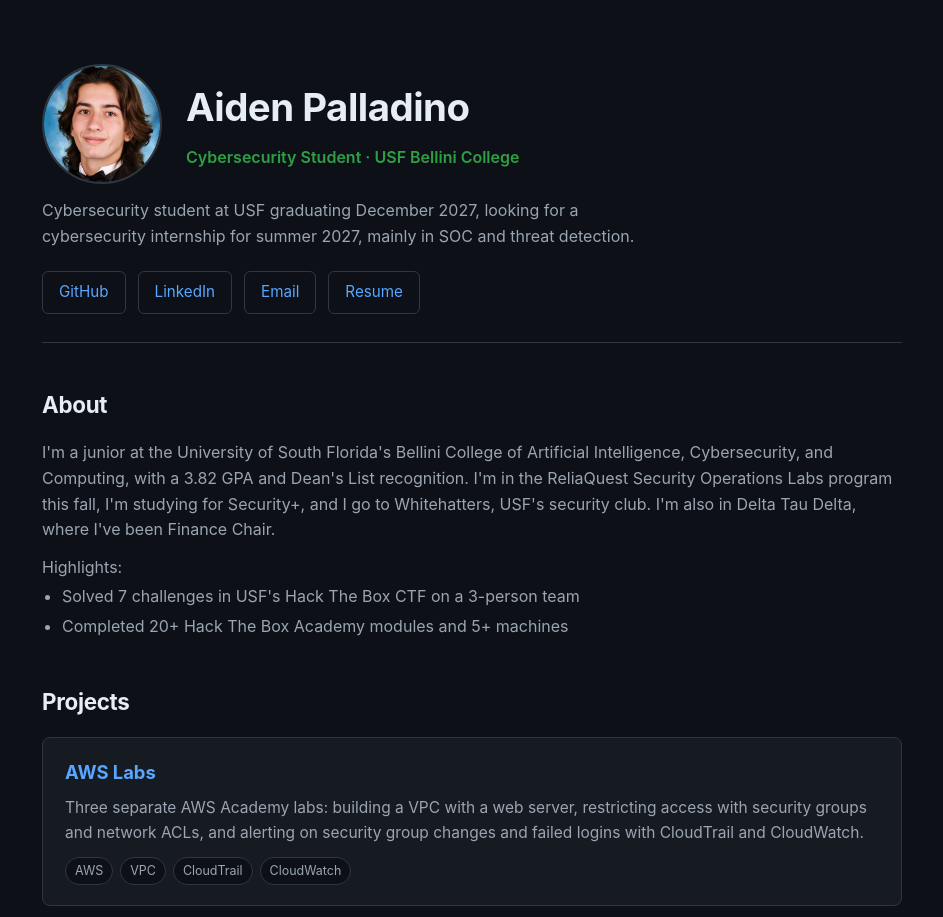
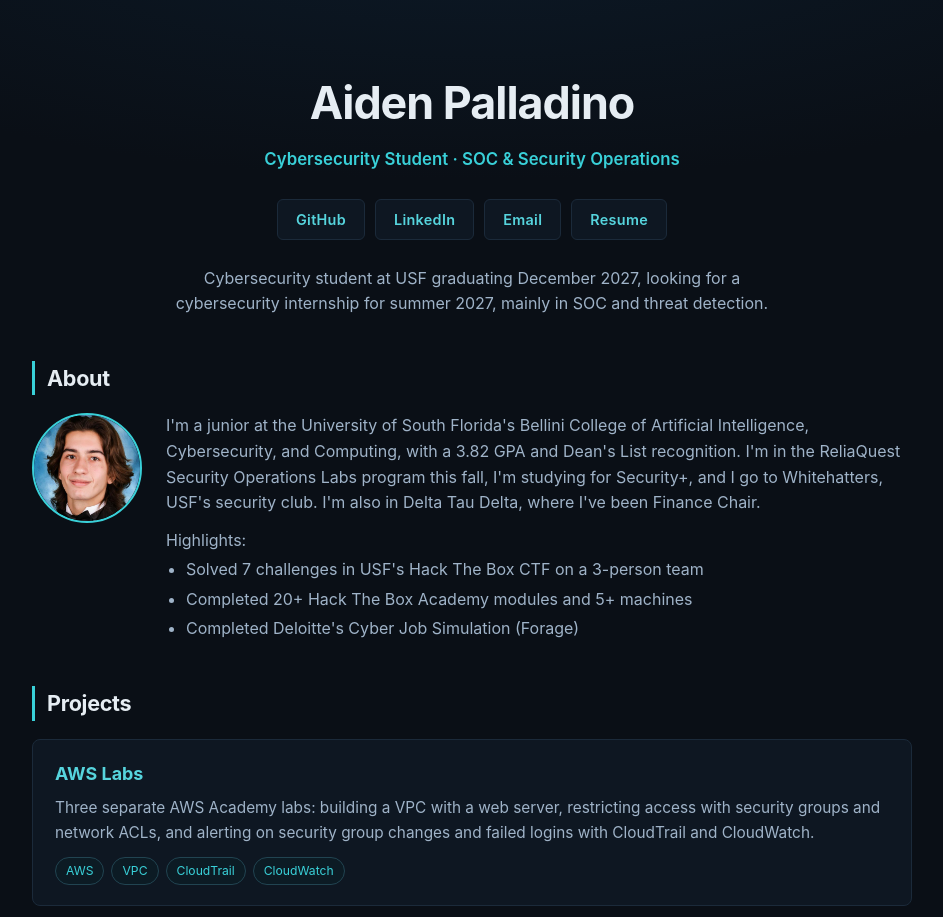
Before and after one commit to AidenPalladino/AidenPalladino.github.io, a plain HTML site: page index.html in a window 1280 px wide. Shown: the top 917 px of the page, without its empty margins (168-1111 px from the left). Drawn offline with Linux system fonts and the light colour scheme.

Commit message:
Redesign portfolio with cyan theme

```diff
--- a/index.html
+++ b/index.html
@@ -6,85 +6,93 @@
 <title>Aiden Palladino</title>
 <style>
   :root{
-    --bg:#0d1117; --panel:#161b22; --border:#30363d;
-    --text:#e6edf3; --muted:#9aa5b1; --accent:#2ea043; --link:#58a6ff;
+    --bg:#0a0f16; --panel:#0e1722; --border:#1b2a3a;
+    --text:#e6edf3; --muted:#9fb3c8; --accent:#39d0d8; --accent2:#1f6feb; --link:#56d4dd;
   }
   *{box-sizing:border-box;margin:0;padding:0}
   body{
-    background:var(--bg); color:var(--text);
+    background:radial-gradient(1200px 400px at 50% -100px,#0c1a28 0,var(--bg) 70%);
+    color:var(--text);
     font-family:-apple-system,BlinkMacSystemFont,"Segoe UI",Roboto,Helvetica,Arial,sans-serif;
-    line-height:1.6; padding:0 16px;
+    line-height:1.6; padding:0 16px; min-height:100vh;
   }
-  .wrap{max-width:860px; margin:0 auto; padding:64px 0}
-  header{border-bottom:1px solid var(--border); padding-bottom:28px; margin-bottom:40px}
-  h1{font-size:2.4rem; letter-spacing:-0.5px}
-  .tagline{color:var(--accent); font-weight:600; margin-top:6px}
-  .intro{color:var(--muted); margin-top:14px; max-width:620px}
-  .links{margin-top:22px; display:flex; gap:12px; flex-wrap:wrap}
+  .wrap{max-width:880px; margin:0 auto; padding:40px 0 64px}
+  .masthead{text-align:center; padding:28px 0 6px}
+  .masthead h1{font-size:2.8rem; letter-spacing:-1px; font-weight:700}
+  .role{color:var(--accent); font-weight:600; margin-top:6px; font-size:1.05rem}
+  .links{margin-top:20px; display:flex; gap:10px; flex-wrap:wrap; justify-content:center}
   .links a{
     color:var(--link); text-decoration:none; border:1px solid var(--border);
-    padding:8px 16px; border-radius:6px; font-size:0.95rem; transition:border-color .15s
+    background:var(--panel); padding:8px 18px; border-radius:6px; font-size:0.9rem;
+    font-weight:600; letter-spacing:.3px; transition:border-color .15s,color .15s
   }
-  .links a:hover{border-color:var(--link)}
-  h2{font-size:1.4rem; margin:44px 0 18px; letter-spacing:-0.3px}
+  .links a:hover{border-color:var(--accent); color:var(--accent)}
+  .intro{color:var(--muted); margin:26px auto 0; max-width:640px; text-align:center}
+  h2{
+    font-size:1.35rem; margin:44px 0 18px; letter-spacing:-0.3px;
+    padding-left:12px; border-left:3px solid var(--accent)
+  }
   .card{
     background:var(--panel); border:1px solid var(--border);
-    border-radius:8px; padding:20px 22px; margin-bottom:16px
+    border-radius:8px; padding:20px 22px; margin-bottom:14px;
+    transition:border-color .15s,transform .15s
   }
-  .card h3{font-size:1.15rem}
+  .card:hover{border-color:var(--accent); transform:translateY(-2px)}
+  .card h3{font-size:1.12rem}
   .card h3 a{color:var(--link); text-decoration:none}
   .card h3 a:hover{text-decoration:underline}
-  .card p{color:var(--muted); margin-top:8px; font-size:0.97rem}
+  .card p{color:var(--muted); margin-top:8px; font-size:0.96rem}
   .tags{margin-top:12px; display:flex; gap:7px; flex-wrap:wrap}
   .tag{
-    font-size:0.78rem; color:var(--muted); background:#0d1117;
-    border:1px solid var(--border); padding:3px 9px; border-radius:20px
+    font-size:0.76rem; color:var(--accent); background:#0c1b24;
+    border:1px solid #214451; padding:3px 10px; border-radius:20px
   }
   .skills{display:flex; gap:8px; flex-wrap:wrap}
   .skills span{
     background:var(--panel); border:1px solid var(--border);
-    padding:6px 13px; border-radius:6px; font-size:0.9rem
+    padding:6px 13px; border-radius:6px; font-size:0.88rem; color:var(--muted)
   }
+  .about{display:flex; gap:24px; align-items:flex-start}
+  .avatar{width:110px; height:110px; border-radius:50%; object-fit:cover; border:2px solid var(--accent); flex-shrink:0}
+  .about .body{flex:1; min-width:240px}
   .about p{color:var(--muted)}
   .about li{color:var(--muted); margin-left:20px; margin-top:4px}
+  .outside{display:flex; gap:24px; align-items:flex-start; flex-wrap:wrap}
+  .outside img{width:300px; max-width:100%; border-radius:8px; border:1px solid var(--border)}
+  .outside p{color:var(--muted); flex:1; min-width:240px}
   footer{
     margin-top:56px; padding-top:24px; border-top:1px solid var(--border);
     color:var(--muted); font-size:0.9rem; text-align:center
   }
   footer a{color:var(--link); text-decoration:none}
-  .hero{display:flex; gap:24px; align-items:center}
-  .avatar{width:120px; height:120px; border-radius:50%; object-fit:cover; border:2px solid var(--border); flex-shrink:0}
-  .outside{display:flex; gap:24px; align-items:flex-start; flex-wrap:wrap}
-  .outside img{width:300px; max-width:100%; border-radius:8px; border:1px solid var(--border)}
-  .outside p{color:var(--muted); flex:1; min-width:240px}
-  @media (max-width:560px){ .hero{flex-direction:column; align-items:flex-start} }
+  @media (max-width:560px){ .about{flex-direction:column; align-items:center; text-align:center} }
 </style>
 </head>
 <body>
 <div class="wrap">
 
-  <header>
-    <div class="hero">
-    <img class="avatar" src="headshot.jpg" alt="Aiden Palladino">
-    <div>
+  <header class="masthead">
     <h1>Aiden Palladino</h1>
-    <div class="tagline">Cybersecurity Student &middot; USF Bellini College</div>
-    </div>
-    </div>
-    <p class="intro">
-      Cybersecurity student at USF graduating December 2027, looking for a
-      cybersecurity internship for summer 2027, mainly in SOC and threat detection.
-    </p>
+    <p class="role">Cybersecurity Student &middot; SOC &amp; Security Operations</p>
+  </header>
+
   <div class="links">
     <a href="https://github.com/AidenPalladino">GitHub</a>
     <a href="https://linkedin.com/in/aiden-palladino">LinkedIn</a>
     <a href="mailto:aidenpalladino@usf.edu">Email</a>
     <a href="Aiden_Palladino_Resume.pdf">Resume</a>
   </div>
-  </header>
 
-  <section class="about">
+  <p class="intro">
+    Cybersecurity student at USF graduating December 2027, looking for a
+    cybersecurity internship for summer 2027, mainly in SOC and threat detection.
+  </p>
+
+  <section>
     <h2>About</h2>
+    <div class="about">
+      <img class="avatar" src="headshot.jpg" alt="Aiden Palladino">
+      <div class="body">
         <p>
           I'm a junior at the University of South Florida's Bellini College of
           Artificial Intelligence, Cybersecurity, and Computing, with a 3.82 GPA
@@ -96,7 +104,10 @@
         <ul>
           <li>Solved 7 challenges in USF's Hack The Box CTF on a 3-person team</li>
           <li>Completed 20+ Hack The Box Academy modules and 5+ machines</li>
+          <li>Completed Deloitte's Cyber Job Simulation (Forage)</li>
         </ul>
+      </div>
+    </div>
   </section>
 
   <section>
```
Lines whose indentation alone changed are shown as unchanged.
